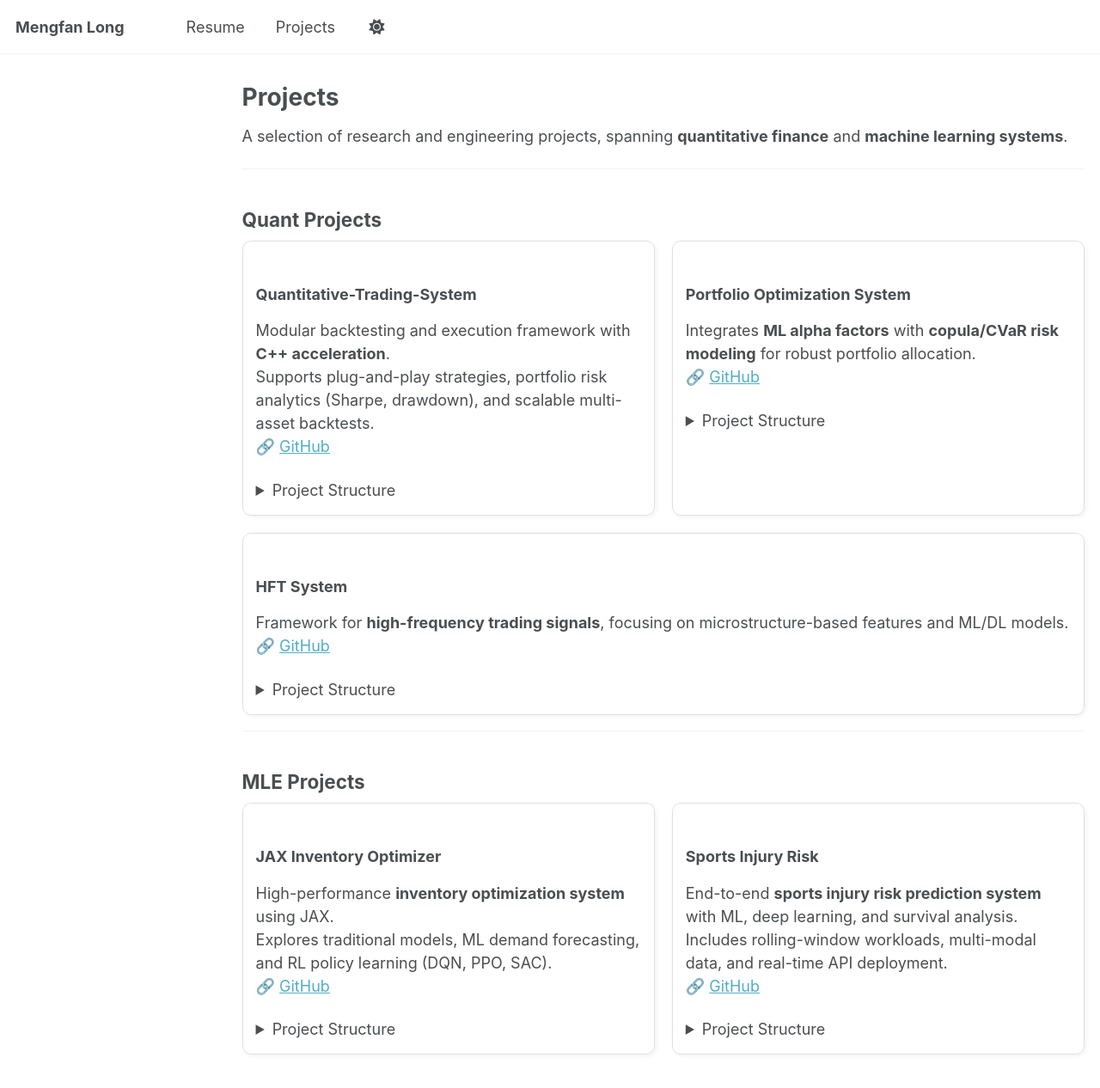
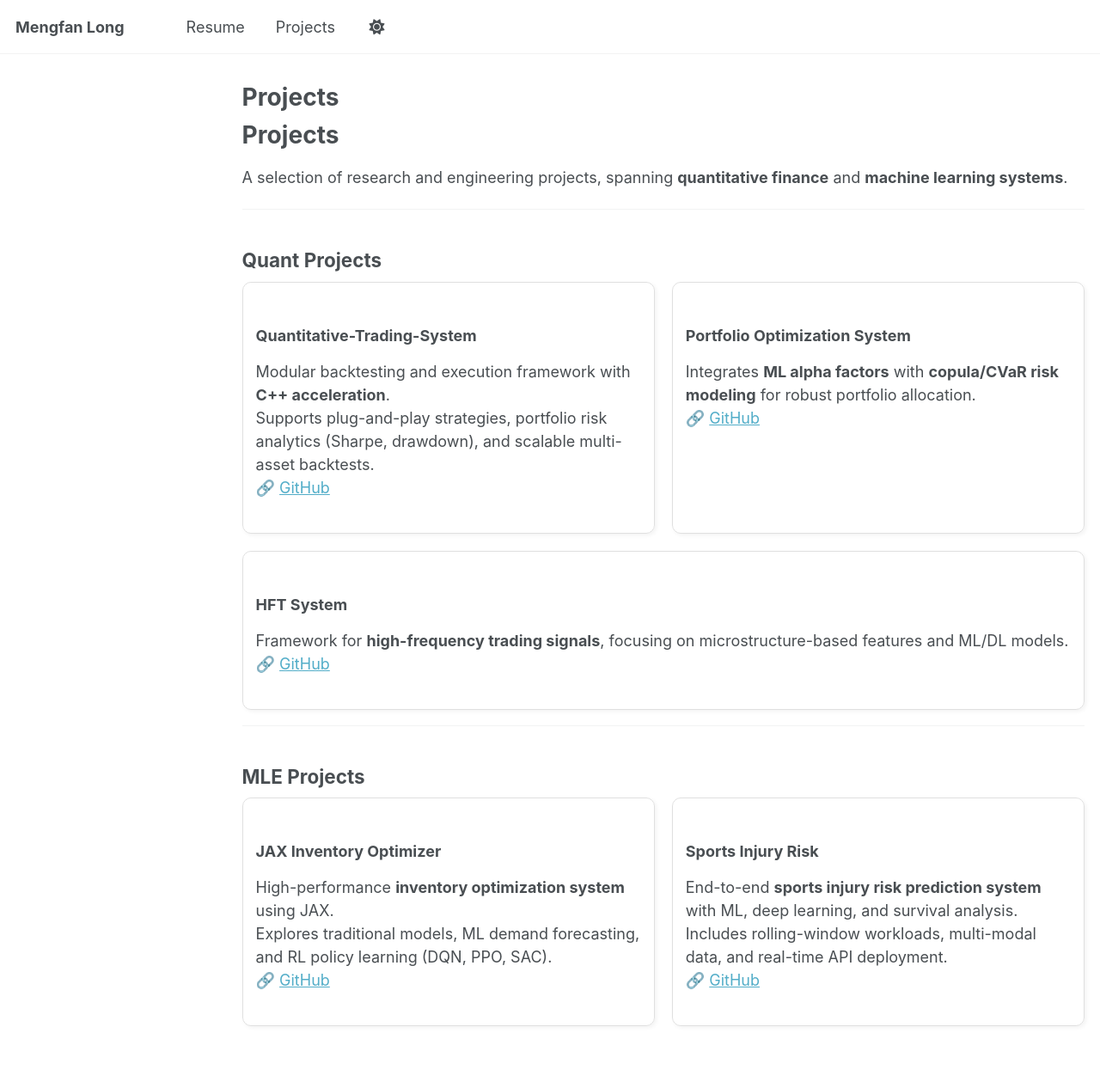
Before and after one commit to kevinlmf/kevinlmf.github.io, a Jekyll site: the page built from _pages/projects.md, in a window 1280 px wide and 1400 px high. Shown: the top 1266 px of the window at 86% size. Built offline with Jekyll 4.4.1, drawn with Linux system fonts in a browser that asks for light colours; a script that is not in the unit is left out; some of the changed text lies outside the part shown.

Commit message:
Update projects.md

```diff
--- a/_pages/projects.md
+++ b/_pages/projects.md
@@ -5,6 +5,7 @@ permalink: /projects/
 author_profile: false
 ---
 
+# Projects
 
 A selection of research and engineering projects, spanning **quantitative finance** and **machine learning systems**.
 
@@ -21,18 +22,6 @@ Modular backtesting and execution framework with <b>C++ acceleration</b>.<br>
 Supports plug-and-play strategies, portfolio risk analytics (Sharpe, drawdown), and scalable multi-asset backtests.<br>
 🔗 <a href="https://github.com/kevinlmf/Quantitive-Trading-System" target="_blank">GitHub</a>
 </p>
-<details>
-<summary>Project Structure</summary>
-
-    Quantitative-Trading-System/
-    ├── cpp_core/
-    ├── data/
-    ├── env/
-    ├── execution_engine/
-    ├── risk_control/
-    └── strategy/
-
-</details>
 </div>
 
 <div style="flex:1; min-width:320px; border:1px solid #e0e0e0; border-radius:10px; padding:15px; box-shadow:2px 2px 5px rgba(0,0,0,0.05);">
@@ -41,17 +30,6 @@ Supports plug-and-play strategies, portfolio risk analytics (Sharpe, drawdown),
 Integrates <b>ML alpha factors</b> with <b>copula/CVaR risk modeling</b> for robust portfolio allocation.<br>
 🔗 <a href="https://github.com/kevinlmf/Portfolio_Optimization" target="_blank">GitHub</a>
 </p>
-<details>
-<summary>Project Structure</summary>
-
-    Portfolio_Optimization_System/
-    ├── data/
-    ├── strategy/
-    ├── risk_control/
-    ├── execution_engine/
-    └── results/
-
-</details>
 </div>
 
 <div style="flex:1; min-width:320px; border:1px solid #e0e0e0; border-radius:10px; padding:15px; box-shadow:2px 2px 5px rgba(0,0,0,0.05);">
@@ -60,17 +38,6 @@ Integrates <b>ML alpha factors</b> with <b>copula/CVaR risk modeling</b> for rob
 Framework for <b>high-frequency trading signals</b>, focusing on microstructure-based features and ML/DL models.<br>
 🔗 <a href="https://github.com/kevinlmf/HFT_System" target="_blank">GitHub</a>
 </p>
-<details>
-<summary>Project Structure</summary>
-
-    HFT_System/
-    ├── data/
-    ├── signal_engine/
-    ├── strategy_methods/
-    ├── evaluation/
-    └── exports/
-
-</details>
 </div>
 
 </div>
@@ -88,16 +55,6 @@ High-performance <b>inventory optimization system</b> using JAX.<br>
 Explores traditional models, ML demand forecasting, and RL policy learning (DQN, PPO, SAC).<br>
 🔗 <a href="https://github.com/kevinlmf/JAX_Inventory_Optimizer" target="_blank">GitHub</a>
 </p>
-<details>
-<summary>Project Structure</summary>
-
-    JAX_Inventory_Optimizer/
-    ├── src/
-    ├── experiments/
-    ├── configs/
-    └── results/
-
-</details>
 </div>
 
 <div style="flex:1; min-width:320px; border:1px solid #e0e0e0; border-radius:10px; padding:15px; box-shadow:2px 2px 5px rgba(0,0,0,0.05);">
@@ -107,20 +64,6 @@ End-to-end <b>sports injury risk prediction system</b> with ML, deep learning, a
 Includes rolling-window workloads, multi-modal data, and real-time API deployment.<br>
 🔗 <a href="https://github.com/kevinlmf/Sports-Injury-prediction" target="_blank">GitHub</a>
 </p>
-<details>
-<summary>Project Structure</summary>
-
-    Sports_Injury_Risk/
-    ├── src/
-    │   ├── data/
-    │   ├── methods/
-    │   ├── core/
-    │   └── api/
-    ├── experiments/
-    ├── configs/
-    └── results/
-
-</details>
 </div>
 
 </div>
```
